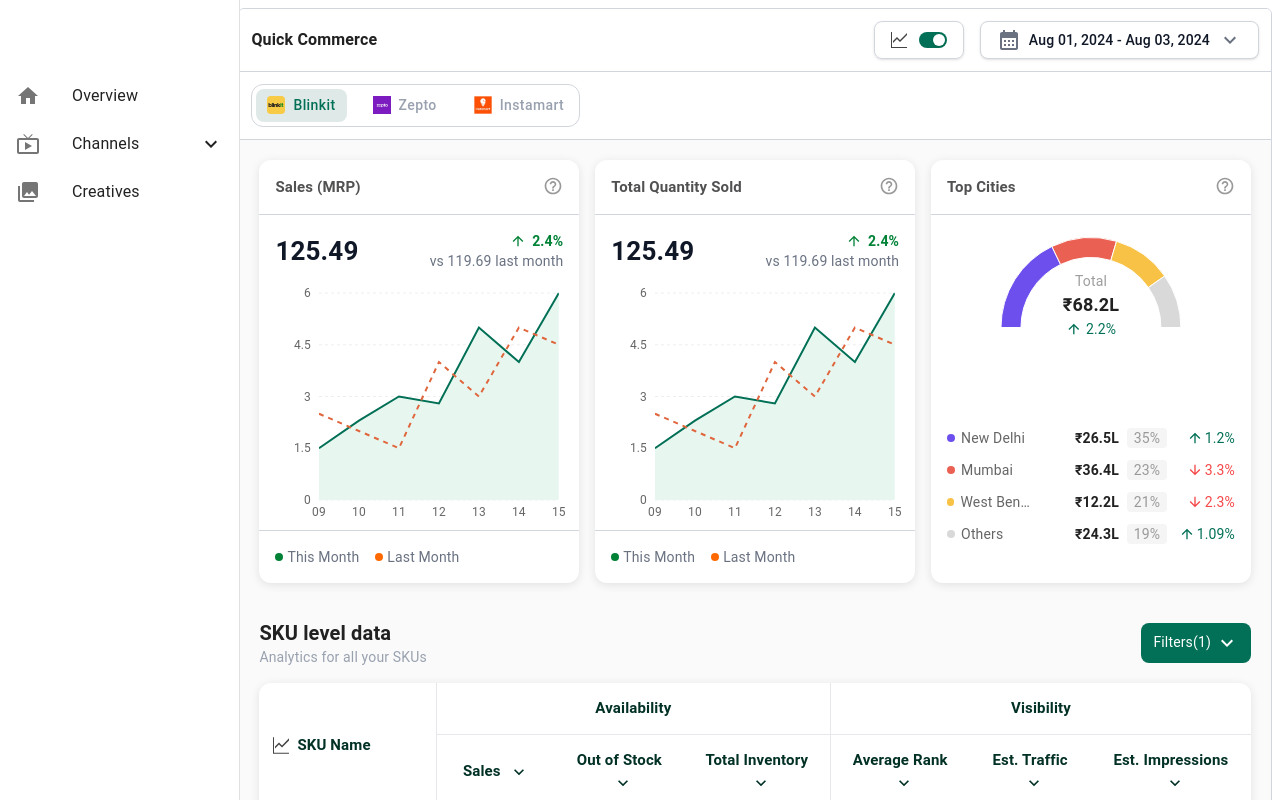
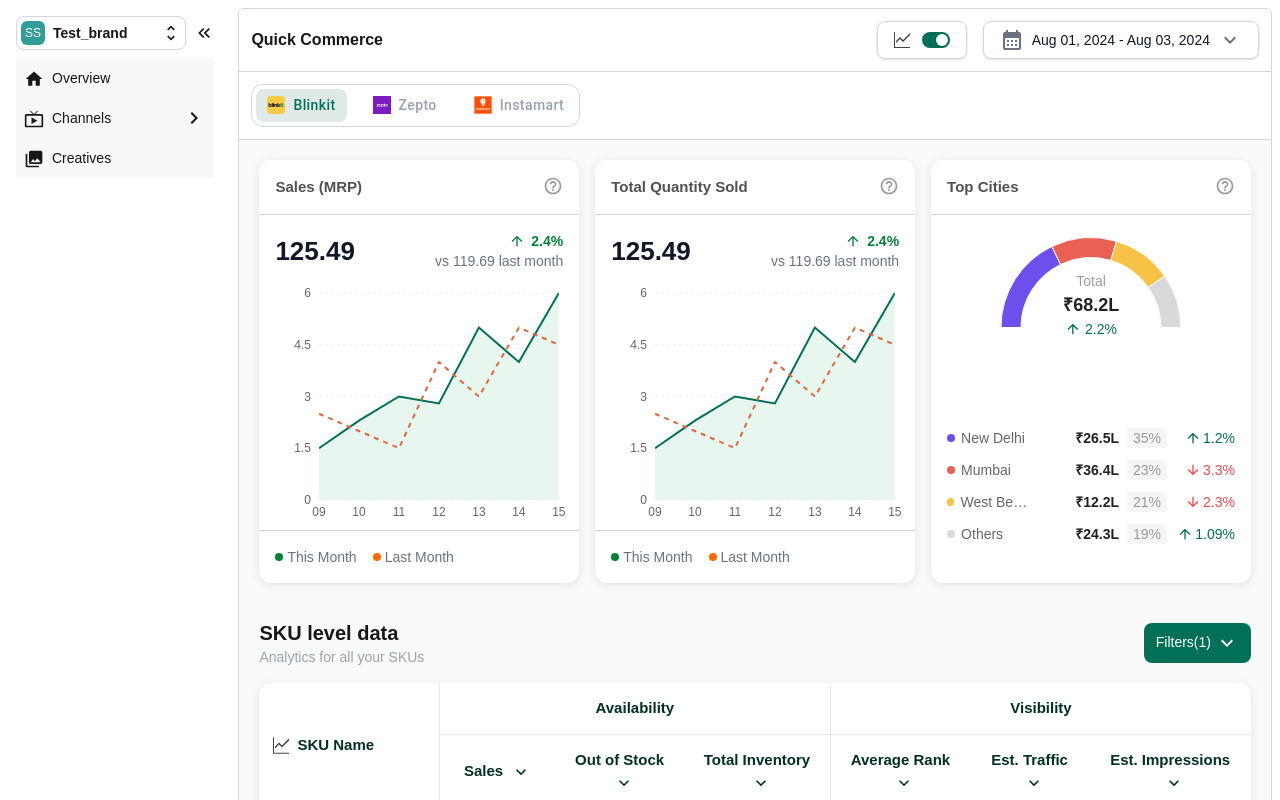
Before and after one commit to zeyakarim/Quick-Commerce, a Next.js app: page / in a window 1280 px wide. Shown: the top 800 px of the page. Built offline with nearby package versions, Linux system fonts and the light colour scheme.

Commit message:
[Feat] Simple Navbar Created

```diff
--- a/components/Navbar.jsx
+++ b/components/Navbar.jsx
@@ -1,232 +1,103 @@
-'use client'
+'use client';
 import { useState } from 'react';
 import { useRouter } from 'next/navigation';
-import { createTheme, ThemeProvider, styled } from '@mui/material/styles';
-import { ExpandLess, ExpandMore, Collections, Home, LiveTv } from '@mui/icons-material';
-import { Box, CssBaseline, Drawer, List, ListItem, ListItemButton, ListItemIcon, ListItemText, Toolbar, Collapse } from '@mui/material';
 
-const drawerWidth = 240;
+import { ExpandLess, ExpandMore, Collections, Home, LiveTv, ChevronRight, UnfoldMore, KeyboardDoubleArrowLeft } from '@mui/icons-material';
 
-const NAVIGATION = [
+const navbarItems = [
     {
         segment: 'overview',
         title: 'Overview',
-        icon: <Home />,
+        icon: <Home style={{fontSize:'20px'}} />
     },
     {
         segment: 'channels',
         title: 'Channels',
-        icon: <LiveTv />,
+        icon: <LiveTv style={{fontSize:'20px'}} />,
         children: [
-            {
-                segment: 'metaads',
-                title: 'Meta Ads'
-            },
-            {
-                segment: 'googleads',
-                title: 'Google Ads'
-            },
-            {
-                segment: 'quickcommerce',
-                title: 'Quick Commerce'
-            },
+            { segment: 'metaads', title: 'Meta Ads' },
+            { segment: 'googleads', title: 'Google Ads' },
+            { segment: 'quickcommerce', title: 'Quick Commerce' },
         ],
     },
     {
         segment: 'creatives',
         title: 'Creatives',
-        icon: <Collections />,
+        icon: <Collections style={{fontSize:'20px'}} />
     },
 ];
 
-const theme = createTheme({
-    breakpoints: {
-        values: {
-            xs: 0,
-            sm: 600,
-            md: 900,
-            lg: 1200,
-            xl: 1536,
-        },
-    },
-    palette: {
-        primary: {
-            main: '#1976d2',
-        },
-            background: {
-            default: '#f5f5f5',
-        },
-    },
-});
-
-const Skeleton = styled('div')(({ theme }) => ({
-    backgroundColor: theme.palette.action.hover,
-    borderRadius: theme.shape.borderRadius,
-    width: '100%',
-}));
-
-const DashboardContainer = styled('div')(({ theme }) => ({
-    display: 'flex',
-    flexDirection: 'column',
-    gap: theme.spacing(3),
-    width: '100%',
-    padding: theme.spacing(3),
-}));
-
-const Row = styled('div')(({ theme }) => ({
-    display: 'flex',
-    gap: theme.spacing(3),
-    width: '100%',
-    flexWrap: 'wrap',
-    [theme.breakpoints.down('sm')]: {
-        flexDirection: 'column',
-        gap: theme.spacing(2),
-    },
-}));
-
-const Column = styled('div')(({ width, theme }) => ({
-    flex: width ? `0 0 calc(${width} - ${theme.spacing(3)})` : '1',
-    minWidth: '200px',
-    [theme.breakpoints.down('sm')]: {
-        flex: '1 0 100%',
-    },
-}));
-
-const Navbar = () => {
+export default function Navbar() {
     const router = useRouter();
     const [mobileOpen, setMobileOpen] = useState(false);
     const [openItems, setOpenItems] = useState({});
 
-    const handleDrawerToggle = () => {
-        setMobileOpen(!mobileOpen);
+    const toggleMobile = () => setMobileOpen(!mobileOpen);
+
+    const handleItemClick = (segment, hasChildren) => {
+        if (hasChildren) {
+            setOpenItems((prev) => ({
+                ...prev,
+                [segment]: !prev[segment],
+            }));
+        } else {
+            router.push(`/${segment}`);
+            setMobileOpen(false); // close drawer on mobile
+        }
     };
 
-    const handleItemClick = (segment) => {
-        setOpenItems(prev => ({ ...prev, [segment]: !prev[segment] }));
-    };
-
-    const drawer = (
-        <div>
-            <Toolbar />
-            <List>
-                {NAVIGATION.map((item) => (
-                    <div key={item.segment}>
-                        <ListItem disablePadding>
-                            <ListItemButton
-                                onClick={() => item.children ? handleItemClick(item.segment) : router.push(`/${item.segment}`)}
+    return (
+        <div className="flex">
+            {/* Sidebar */}
+            <div
+                className={`fixed z-40 flex flex-col gap-2 w-full h-full p-4 transform transition-transform duration-300 ease-in-out
+                ${mobileOpen ? 'translate-x-0' : '-translate-x-full'}
+                sm:translate-x-0 sm:static`}
+            >
+                <div className='flex items-center gap-2'>
+                    <div className='flex items-center justify-between gap-2 border-gray-300 border-1 p-1 rounded-lg w-[90%]'>
+                        <div className='flex items-center gap-2'>
+                            <p className='bg-[#309E96] p-1 rounded-md text-xs text-white'>SS</p>
+                            <p className='text-sm font-semibold'>Test_brand</p>
+                        </div>
+                        <UnfoldMore style={{fontSize:'20px'}} />
+                    </div>
+                    <KeyboardDoubleArrowLeft style={{fontSize:'20px'}} />
+                </div>
+                <div className='bg-[#F8F8F8] h-full'>
+                    {navbarItems?.map((item) => (
+                        <div key={item.segment} >
+                            <div
+                                onClick={() => handleItemClick(item.segment, !!item.children)}
+                                className="flex flex-row justify-between items-center cursor-pointer p-2 rounded hover:bg-[#DFEAE8] hover:text-[#027056]"
                             >
-                                <ListItemIcon>{item.icon}</ListItemIcon>
-                                <ListItemText primary={item.title} />
-                                {item.children && (openItems[item.segment] ? <ExpandLess /> : <ExpandMore />)}
-                            </ListItemButton>
-                        </ListItem>
-                        {item.children && (
-                            <Collapse in={openItems[item.segment]} timeout="auto" unmountOnExit>
-                                <List component="div" disablePadding>
+                                <div className='flex flex-row items-center gap-2'>
+                                    <p>{item?.icon}</p>
+                                    <p className='text-sm'>{item.title}</p>
+                                </div>
+                                {item.children && (
+                                    <span className="text-sm">
+                                        {openItems[item.segment] ? <ExpandMore /> : <ChevronRight /> }
+                                    </span>
+                                )}
+                            </div>
+                            {item.children && openItems[item.segment] && (
+                                <div className="ml-4 mt-1 space-y-1">
                                     {item.children.map((child) => (
-                                        <ListItem key={child.segment} disablePadding>
-                                            <ListItemButton
-                                                sx={{ pl: 4 }}
-                                                onClick={() => router.push(`/${child.segment}`)}
-                                            >
-                                                <ListItemIcon>{child.icon}</ListItemIcon>
-                                                <ListItemText primary={child.title} />
-                                            </ListItemButton>
-                                        </ListItem>
+                                        <div
+                                            key={child.segment}
+                                            onClick={() => handleItemClick(child.segment, false)}
+                                            className="cursor-pointer text-sm p-2 rounded hover:bg-[#DFEAE8] hover:text-[#027056]"
+                                        >
+                                            {child.title}
+                                        </div>
                                     ))}
-                                </List>
-                            </Collapse>
-                        )}
-                    </div>
-                ))}
-            </List>
+                                </div>
+                            )}
+                        </div>
+                    ))}
+                </div>
+            </div>
         </div>
     );
-
-    return (
-        <ThemeProvider theme={theme}>
-            <Box sx={{ display: 'flex' }}>
-                <CssBaseline />
-                <Box
-                    component="nav"
-                    sx={{ width: { sm: drawerWidth }, flexShrink: { sm: 0 } }}
-                >
-                    <Drawer
-                        variant="temporary"
-                        open={mobileOpen}
-                        onClose={handleDrawerToggle}
-                        ModalProps={{ keepMounted: true }}
-                        sx={{
-                            display: { xs: 'block', sm: 'none' },
-                            '& .MuiDrawer-paper': { boxSizing: 'border-box', width: drawerWidth },
-                        }}
-                    >
-                        {drawer}
-                    </Drawer>
-                    <Drawer
-                        variant="permanent"
-                        sx={{
-                            display: { xs: 'none', sm: 'block' },
-                            '& .MuiDrawer-paper': { boxSizing: 'border-box', width: drawerWidth },
-                        }}
-                        open
-                    >
-                        {drawer}
-                    </Drawer>
-                </Box>
-                <Box
-                    component="main"
-                    sx={{
-                        flexGrow: 1,
-                        p: 3,
-                        width: { sm: `calc(100% - ${drawerWidth}px)` },
-                    }}
-                >
-                    {/* <Toolbar /> */}
-                    <DashboardContainer>
-                        <Row>
-                            <Column width="66.66%">
-                                <Skeleton sx={{ height: 300 }} />
-                            </Column>
-                            <Column width="33.33%">
-                                <Skeleton sx={{ height: 300 }} />
-                            </Column>
-                        </Row>
-
-                        <Row>
-                            <Column width="25%">
-                                <Skeleton sx={{ height: 150 }} />
-                            </Column>
-                            <Column width="25%">
-                                <Skeleton sx={{ height: 150 }} />
-                            </Column>
-                            <Column width="25%">
-                                <Skeleton sx={{ height: 150 }} />
-                            </Column>
-                            <Column width="25%">
-                                <Skeleton sx={{ height: 150 }} />
-                            </Column>
-                        </Row>
-
-                        <Row>
-                            <Column>
-                                <Skeleton sx={{ height: 400 }} />
-                            </Column>
-                        </Row>
-
-                        <Row>
-                            <Column width="50%">
-                                <Skeleton sx={{ height: 250 }} />
-                            </Column>
-                            <Column width="50%">
-                                <Skeleton sx={{ height: 250 }} />
-                            </Column>
-                        </Row>
-                    </DashboardContainer>
-                </Box>
-            </Box>
-        </ThemeProvider>
-    );
 }
-
-export default Navbar;
```
